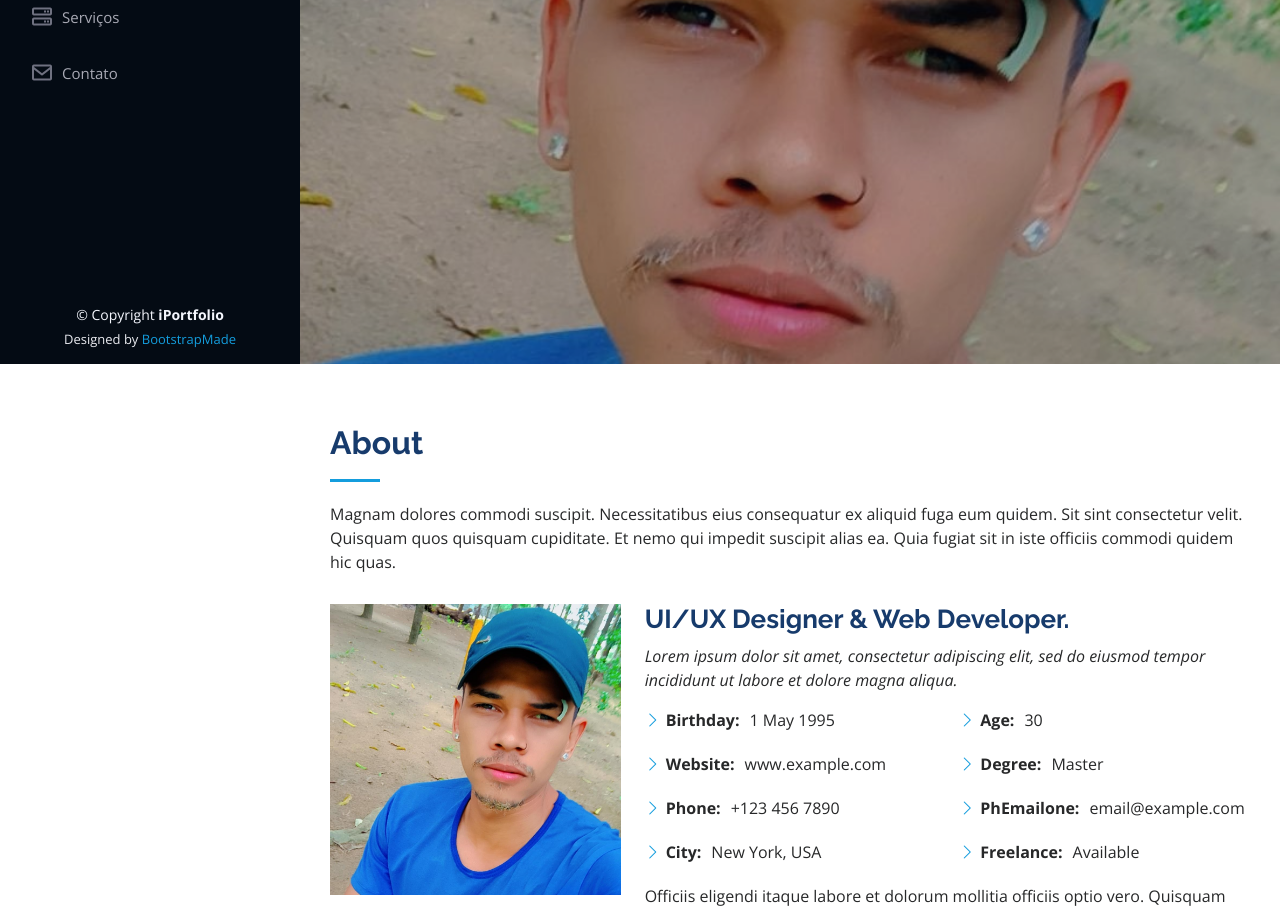
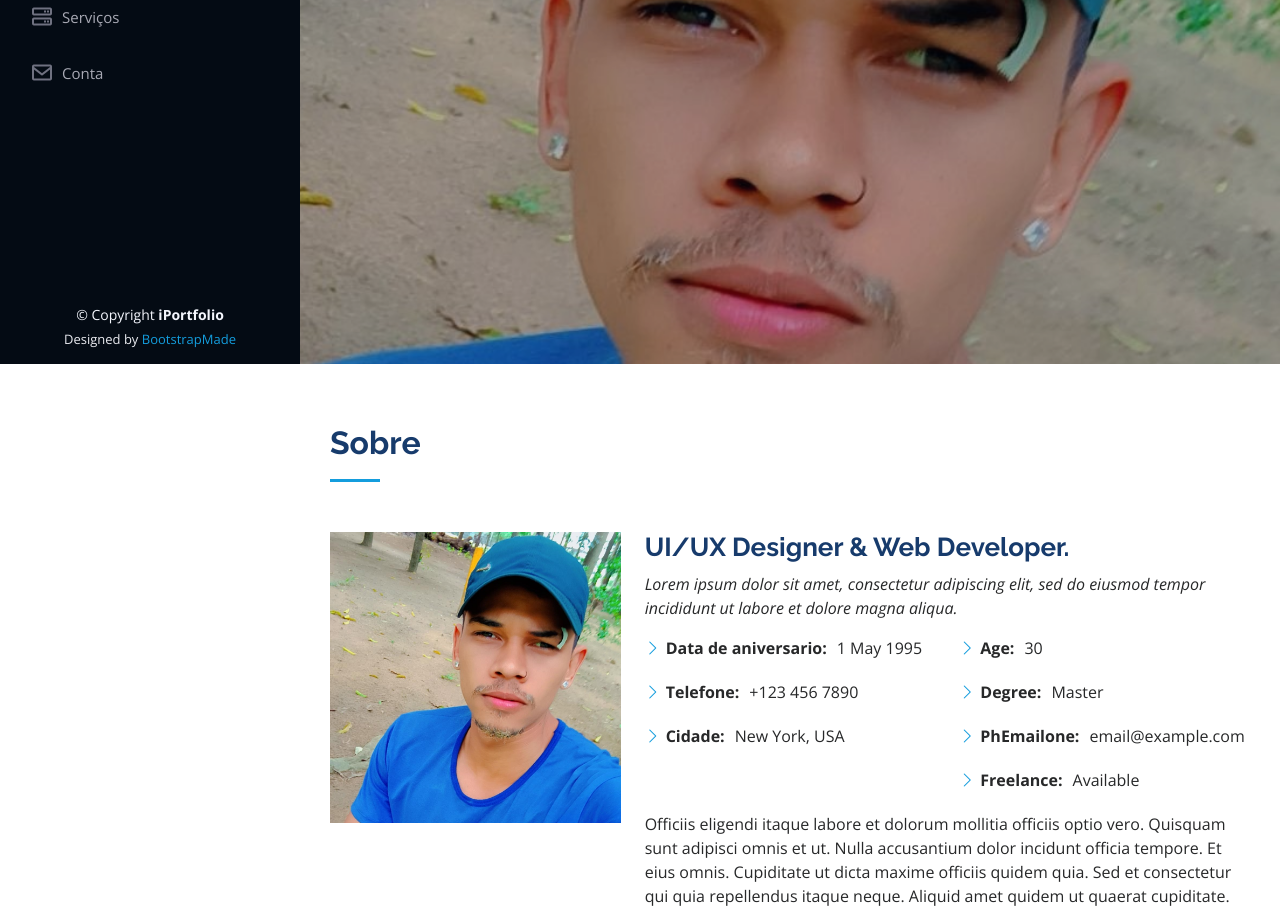
Before and after one commit to fabriciovscode/portf-lio, a plain HTML site: page index.html in a window 1280 px wide. Shown: the part 436-1344 px from the top of the page. Drawn offline with nearby package versions, Linux system fonts and the light colour scheme.

Commit message:
Atualização da seção sobre

```diff
--- a/index.html
+++ b/index.html
@@ -63,7 +63,7 @@
           <li><a href="#about" class="nav-link scrollto"><i class="bx bx-user"></i> <span>Sobre</span></a></li>
           <li><a href="#resume" class="nav-link scrollto"><i class="bx bx-file-blank"></i> <span>Curriculo</span></a></li>
           <li><a href="#services" class="nav-link scrollto"><i class="bx bx-server"></i> <span>Serviços</span></a></li>
-          <li><a href="#contact" class="nav-link scrollto"><i class="bx bx-envelope"></i> <span>Contato</span></a></li>
+          <li><a href="#contact" class="nav-link scrollto"><i class="bx bx-envelope"></i> <span>Conta</span></a></li>
         </ul>
       </nav><!-- .nav-menu -->
     </div>
@@ -84,8 +84,7 @@
       <div class="container">
 
         <div class="section-title">
-          <h2>About</h2>
-          <p>Magnam dolores commodi suscipit. Necessitatibus eius consequatur ex aliquid fuga eum quidem. Sit sint consectetur velit. Quisquam quos quisquam cupiditate. Et nemo qui impedit suscipit alias ea. Quia fugiat sit in iste officiis commodi quidem hic quas.</p>
+          <h2>Sobre</h2>
         </div>
 
         <div class="row">
@@ -101,10 +100,9 @@
             <div class="row">
               <div class="col-lg-6">
                 <ul>
-                  <li><i class="bi bi-chevron-right"></i> <strong>Birthday:</strong> <span>1 May 1995</span></li>
-                  <li><i class="bi bi-chevron-right"></i> <strong>Website:</strong> <span>www.example.com</span></li>
-                  <li><i class="bi bi-chevron-right"></i> <strong>Phone:</strong> <span>+123 456 7890</span></li>
-                  <li><i class="bi bi-chevron-right"></i> <strong>City:</strong> <span>New York, USA</span></li>
+                  <li><i class="bi bi-chevron-right"></i> <strong>Data de aniversario:</strong> <span>1 May 1995</span></li>
+                  <li><i class="bi bi-chevron-right"></i> <strong>Telefone:</strong> <span>+123 456 7890</span></li>
+                  <li><i class="bi bi-chevron-right"></i> <strong>Cidade:</strong> <span>New York, USA</span></li>
                 </ul>
               </div>
               <div class="col-lg-6">
@@ -441,7 +439,7 @@
               <div class="phone">
                 <i class="bi bi-phone"></i>
                 <h4>Call:</h4>
-                <p>27 99833-7213</p>
+                <p>+1 5589 55488 55s</p>
               </div>
 
               <iframe src="https://www.google.com/maps/embed?pb=!1m18!1m12!1m3!1d14966.063958207891!2d-40.34821420348055!3d-20.320291776104842!2m3!1f0!2f0!3f0!3m2!1i1024!2i768!4f13.1!3m3!1m2!1s0xb83da5a09cbba3%3A0xfbaa5b462112d165!2sCentro%2C%20Vit%C3%B3ria%20-%20ES!5e0!3m2!1spt-BR!2sbr!4v1710035703777!5m2!1spt-BR!2sbr" frameborder="0" style="border:0; width: 100%; height: 290px;" allowfullscreen></iframe>
```
